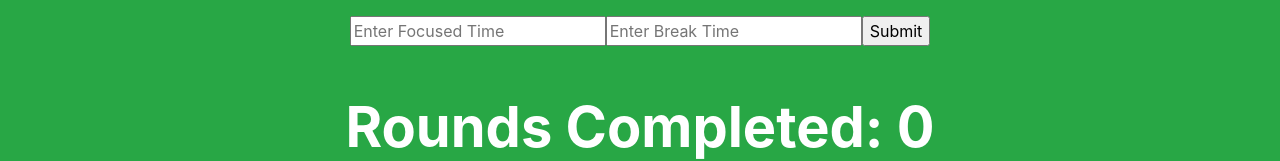
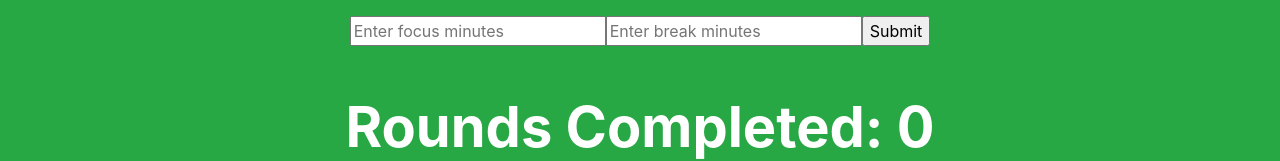
Before and after one commit to MarkoBezic/pomreact, a React (Create React App) app: page / in a window 1280 px wide. Shown: the top 161 px of the page. Built offline with nearby package versions, Linux system fonts and the light colour scheme.

Commit message:
Successfully accepts user input
removed UserInput file and add code to Timer component

```diff
--- a/src/components/Timer.js
+++ b/src/components/Timer.js
@@ -1,14 +1,16 @@
 import React, { Component } from 'react';
-import UserInput from './UserInput'
 
 class Timer extends Component {
 
   state = {
     isRunning: false,
     onBreak: false,
-    elapsedTime: 1500000,
     previousTime: 0,
-    counter: 0
+    counter: 0,
+    focusTime: 1500000,
+    breakTime: 300000,
+    userFocusTime: '',
+    userBreakTime: ''
   }
 
   componentDidMount() {
@@ -16,23 +18,29 @@ class Timer extends Component {
   }
 
   tick = () => {
-    if(this.state.elapsedTime < 0 && !this.state.onBreak) {
+    if(this.state.focusTime < 0 && !this.state.onBreak) {
       this.setState(prevState => ({
-        elapsedTime: 300000,
         onBreak: true,
+        focusTime: this.state.userFocusTime <= 0 ? 1500000 : this.state.userFocusTime * 1000 * 60,
         counter: prevState.counter + 1
       }));
-    } else if (this.state.elapsedTime < 0 && this.state.onBreak){
+    } else if (this.state.breakTime < 0 && this.state.onBreak){
       this.setState({
-        elapsedTime: 1500000,
-        onBreak: false
+        onBreak: false,
+        breakTime: this.state.userBreakTime <= 0 ? 300000 : this.state.userBreakTime * 1000 * 60
       });
-    } else if (this.state.isRunning) {
+    } else if (this.state.isRunning && !this.state.onBreak) {
       const now = Date.now()
       this.setState(prevState => ({
         previousTime: now,
-        elapsedTime: prevState.elapsedTime - (now - this.state.previousTime)
+        focusTime: prevState.focusTime - (now - this.state.previousTime)
       }));
+    } else if (this.state.isRunning && this.state.onBreak) {
+      const now = Date.now()
+      this.setState(prevState => ({
+        previousTime: now,
+        breakTime: prevState.breakTime - (now - this.state.previousTime)
+      }))
     }
   }
 
@@ -47,21 +55,43 @@ class Timer extends Component {
 
   handleReset = () => {
     if (!this.state.onBreak) {
-      this.setState({ elapsedTime: 1500000 });
+      this.setState({ focusTime: this.state.userFocusTime * 1000 * 60});
     } else {
-      this.setState({ elapsedTime: 300000 });
+      this.setState({ breakTime: this.state.userBreakTime * 1000 * 60});
     }
-
   }
 
   handleFocusTime = (userTime) => {
     this.setState({
-      elapsedTime: userTime
+      focusTime: userTime
     });
   }
 
+  handleBreakTime = (userTime) => {
+    this.setState({
+      breakTime: userTime
+    });
+  }
+
+  handleTimeChange = (e) => {
+    const target = e.target;
+    const value = target.value;
+    const name = target.name;
+    this.setState({
+      [name]: value
+    });
+ }
+
+  handleSubmit = (e) => {
+    e.preventDefault();
+    this.setState({
+      focusTime: this.state.userFocusTime * 1000 * 60,
+      breakTime: this.state.userBreakTime * 1000 * 60
+     })
+  }
+
   render() {
-    let time = Math.floor(this.state.elapsedTime/1000)
+    let time = !this.state.onBreak ? Math.floor(this.state.focusTime/1000) : Math.floor(this.state.breakTime/1000)
     let minutes = Math.floor( time / 60)
     let seconds = time % 60
 
@@ -73,13 +103,25 @@ class Timer extends Component {
         <div className="container">
           <div className="row">
             <div className="col d-flex justify-content-center pt-3">
-              <span>
-                {<UserInput
-                    focusTime={this.handleFocusTime}
-                    breakTime={this.handleBreakTime}
-                    onBreak={this.state.onBreak}
-                    />}
-              </span>
+              <form onSubmit={this.handleSubmit}>
+                <input
+                  type="number"
+                  name="userFocusTime"
+                  placeholder="Enter focus minutes"
+                  onChange={this.handleTimeChange}
+                  value={this.state.userFocusTime}
+                />
+                <input
+                  type="number"
+                  name="userBreakTime"
+                  placeholder="Enter break minutes"
+                  onChange={this.handleTimeChange}
+                  value={this.state.userBreakTime}
+                />
+                <input
+                  type="submit"
+                />
+              </form>
             </div>
           </div>
           <div className="row">
--- a/src/components/UserInput.js
+++ /dev/null
@@ -1,51 +0,0 @@
-import React, { Component } from 'react';
-
-class UserInput extends Component {
-  state = {
-      focusTime: '',
-      breakTime: ''
-   }
-
-   handleTimeChange = (e) => {
-      const target = e.target;
-      const value = target.value;
-      const name = target.name;
-      this.setState({
-        [name]: value
-      });
-   }
-
-   handleSubmit = (e) => {
-     e.preventDefault();
-     this.props.focusTime(
-      this.state.focusTime
-      );
-   }
-
-
-  render() {
-    return (
-      <form onSubmit={this.handleSubmit}>
-        <input
-          type="number"
-          name="focusTime"
-          placeholder="Enter Focused Time"
-          onChange={this.handleTimeChange}
-          value={this.state.focusTime}
-        />
-        <input
-          type="number"
-          name="breakTime"
-          placeholder="Enter Break Time"
-          onChange={this.handleTimeChange}
-          value={this.state.breakTime}
-        />
-        <input
-          type="submit"
-        />
-      </form>
-     );
-  }
-}
-
-export default UserInput;
```
